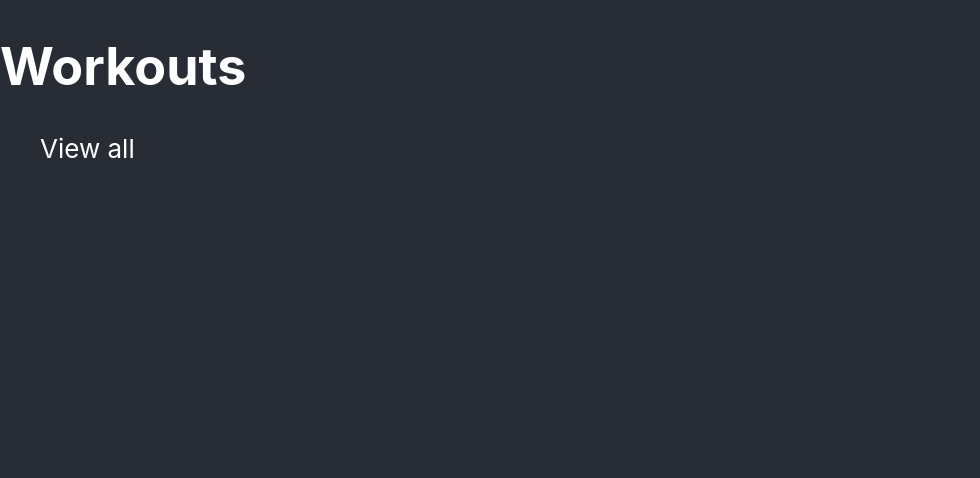
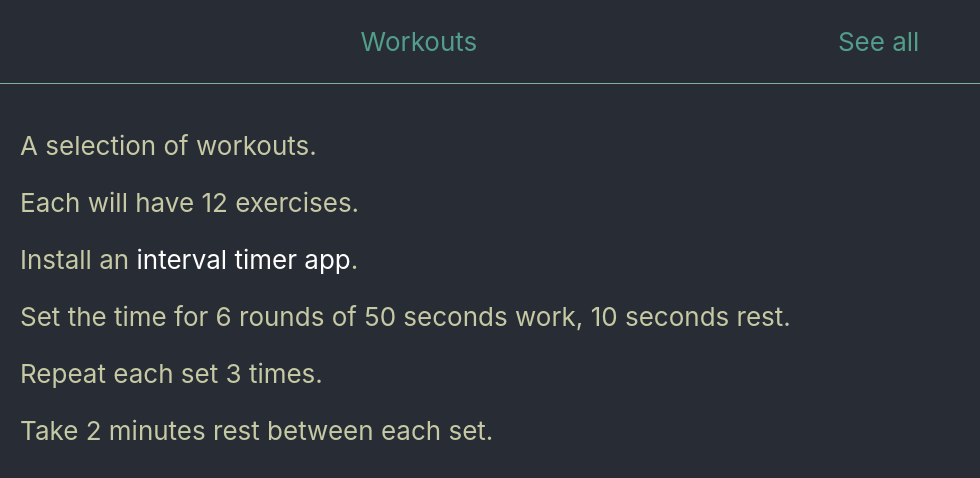
Before and after one commit to rnewstead1/workout-app, a React (Create React App) app: page / in a window 1280 px wide. Shown: the top 478 px of the page, without its empty margins (0-980 px from the left). Built offline with nearby package versions, Linux system fonts and the light colour scheme; no server answers.

Commit message:
Basic styling

```diff
--- a/public/index.html
+++ b/public/index.html
@@ -24,7 +24,7 @@
       work correctly both with client-side routing and a non-root public URL.
       Learn how to configure a non-root public URL by running `npm run build`.
     -->
-    <title>React App</title>
+    <title>Workouts</title>
   </head>
   <body>
     <noscript>You need to enable JavaScript to run this app.</noscript>
--- a/src/App.js
+++ b/src/App.js
@@ -23,23 +23,42 @@ export default function App() {
     <Router>
       <div className="app" data-testid="app">
         <div className="app-header">
-          <h1>Workouts</h1>
           <ul>
             <li>
-              <Link to="/workouts">View all</Link>
+              <Link to="/">Workouts</Link>
+            </li>
+            <li>
+              <Link to="/workouts">See all</Link>
             </li>
           </ul>
+          <div>
+          </div>
         </div>
-
         <Switch>
+          <Route exact path="/">
+            <Home/>
+          </Route>
           <Route path="/workouts">
-            <WorkoutsList workouts={workouts} />
+            <WorkoutsList workouts={workouts}/>
           </Route>
           <Route path="/workout/:workoutId">
-            <Workout />
+            <Workout/>
           </Route>
         </Switch>
       </div>
     </Router>
   );
 }
+
+function Home() {
+  return (
+    <div className="app-home">
+      <p>A selection of workouts.</p>
+      <p>Each will have 12 exercises.</p>
+      <p>Install an <a href="https://play.google.com/store/apps/details?id=cc.dreamspark.intervaltimer&hl=en_GB&gl=US">interval timer app</a>.</p>
+      <p>Set the time for 6 rounds of 50 seconds work, 10 seconds rest.</p>
+      <p>Repeat each set 3 times.</p>
+      <p>Take 2 minutes rest between each set.</p>
+    </div>
+  );
+}
--- a/src/App.scss
+++ b/src/App.scss
@@ -1,2 +1,18 @@
-@import 'styles/_main.scss';
-@import 'styles/_workout.scss';
+body {
+  background-color: #282c34;
+  font-size: calc(10px + 2vmin);
+  color: white;
+  ul {
+    list-style: none;
+  }
+  a {
+    text-decoration: none;
+    color: white;
+  }
+}
+
+.app {
+  @import 'styles/_main.scss';
+  @import 'styles/_workout.scss';
+  @import 'styles/_workoutsList.scss';
+}
--- a/src/components/Workout.jsx
+++ b/src/components/Workout.jsx
@@ -15,14 +15,16 @@ export default function Workout() {
   return (
     <div className="workout">
       <h1>{workoutName}</h1>
+      <div className="workout-sets">
         {sets.map((set, i) => (
-        <div key={`${workoutName}-${i + 1}`}>
+          <div className="workout-set" key={`${workoutName}-${i + 1}`}>
             <h2>Set {i + 1}</h2>
             {set.map(({ exercise }) => (
-            <div key={exercise}>{exercise}</div>
+              <div className="workout-exercise" key={exercise}>{exercise}</div>
             ))}
           </div>
         ))}
       </div>
+    </div>
   );
 }
--- a/src/components/WorkoutsList.jsx
+++ b/src/components/WorkoutsList.jsx
@@ -4,7 +4,7 @@ import PropTypes from 'prop-types';
 
 export default function WorkoutsList({ workouts }) {
   return (
-    <div>
+    <div className="workouts-list">
       <ul>
         {workouts.map(({ name, id }) => (
           <li key={name}>
--- a/src/styles/_main.scss
+++ b/src/styles/_main.scss
@@ -1,15 +1,21 @@
-body {
-  background-color: #282c34;
-  font-size: calc(10px + 2vmin);
-  color: white;
+.app-header {
+  text-align: center;
+  border-bottom: 1px solid #7eb09b;
+  h1 {
+    color: #476a6f
+  }
+  ul {
+    padding: 0;
+    display: flex;
+    justify-content: space-evenly;
+    color: #519e8a;
+    a {
+      color: #519e8a;
+    }
+  }
 }
 
-.app {
-  ul {
-    list-style: none;
-  }
-  a {
-    text-decoration: none;
-    color: white;
-  }
+.app-home {
+  padding: 20px;
+  color: #c5c9a4;
 }
--- a/src/styles/_workout.scss
+++ b/src/styles/_workout.scss
@@ -3,7 +3,22 @@
   display: flex;
   flex-direction: column;
   align-items: center;
-  justify-content: center;
   font-size: calc(10px + 2vmin);
-  color: white;
+  h1 {
+    color: #ecbeb4;
+  }
+  h2 {
+    color: #7eb09b;
+  }
+  .workout-sets {
+    display: flex;
+    justify-content: space-evenly;
+    width: 100%;
+    .workout-set {
+      padding-left: 10px;
+      .workout-exercise {
+        padding-bottom: 10px;
+      }
+    }
+  }
 }
--- /dev/null
+++ b/src/styles/_workoutsList.scss
@@ -0,0 +1,9 @@
+.workouts-list {
+  li {
+    line-height: 2;
+    color: #ecbeb4;
+    a {
+      color: #ecbeb4;
+    }
+  }
+}
```
Lines whose indentation alone changed are shown as unchanged.
